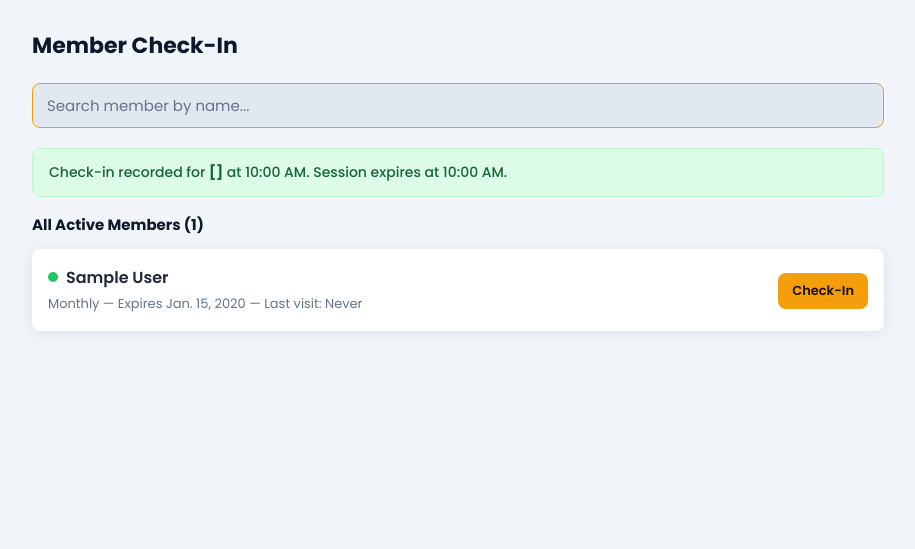
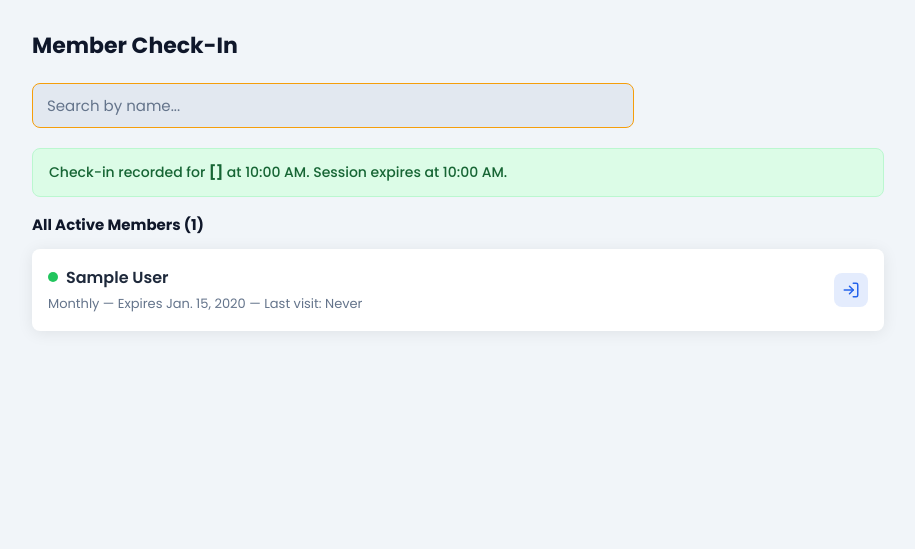
Before and after one commit to olympiadsgym/olympiads, a Django app: template core/templates/core/checkin.html in a window 1280 px wide. Shown: the part 56-605 px from the top of the page, without its empty margins (182-1097 px from the left). Run offline with Django 5.2, Linux system fonts and the light colour scheme; data comes from the database, SQL or seed files in the repository; tables that the repository leaves empty hold one stand-in row (values such as "Sample post"); the template is opened without the code that fills it: values that come from a table or form of the project are taken from there, most other values are stand-ins (such as "Sample title", 1, 10 or a date in 2020).

Commit message:
feat: replace Check-In text button with icon button

```diff
--- a/core/templates/core/checkin.html
+++ b/core/templates/core/checkin.html
@@ -4,14 +4,35 @@
 {% block menu_checkin %}menu-item--active{% endblock %}
 
 {% block content %}
+<style>
+  .icon-btn {
+    display: inline-flex;
+    align-items: center;
+    justify-content: center;
+    width: 34px;
+    height: 34px;
+    border-radius: 8px;
+    border: none;
+    cursor: pointer;
+    transition: background 0.15s, transform 0.1s;
+    padding: 0;
+  }
+  .icon-btn:active { transform: scale(0.93); }
+  .icon-btn--checkin {
+    background: rgba(37, 99, 235, 0.12);
+    color: #2563eb;
+  }
+  .icon-btn--checkin:hover { background: rgba(37, 99, 235, 0.22); }
+  .icon-btn svg { width: 18px; height: 18px; }
+</style>
 <div class="page-header">
   <h2 class="page-title">Member Check-In</h2>
 </div>
 
 <!-- Search -->
-<form method="get" class="search-form" role="search">
+<form method="get" class="filter-row" id="filterForm" role="search">
   <input type="search" name="q" id="memberSearch" value="{{ query }}" class="search-input"
-         placeholder="Search member by name..." aria-label="Search member by name" autofocus autocomplete="off">
+         placeholder="Search by name..." aria-label="Search member by name" autofocus autocomplete="off">
 </form>
 
 {% if checkin_result %}
@@ -55,9 +76,14 @@
         <form method="post" style="margin-top:8px;">
           {% csrf_token %}
           <input type="hidden" name="member_id" value="{{ member.pk }}">
-          <button type="submit" class="btn btn--primary btn--sm"
-                  {% if member.status == 'Expired' %}disabled aria-disabled="true"{% endif %}>
-            Check-In
+          <button type="submit" class="icon-btn icon-btn--checkin"
+                  title="Check-In {{ member.name }}"
+                  {% if member.status == 'Expired' %}disabled aria-disabled="true" style="opacity:0.4; cursor:not-allowed;"{% endif %}>
+            <svg viewBox="0 0 24 24" fill="none" stroke="currentColor" stroke-width="2" stroke-linecap="round" stroke-linejoin="round">
+              <path d="M15 3h4a2 2 0 0 1 2 2v14a2 2 0 0 1-2 2h-4"/>
+              <polyline points="10 17 15 12 10 7"/>
+              <line x1="15" y1="12" x2="3" y2="12"/>
+            </svg>
           </button>
         </form>
       </div>
```
